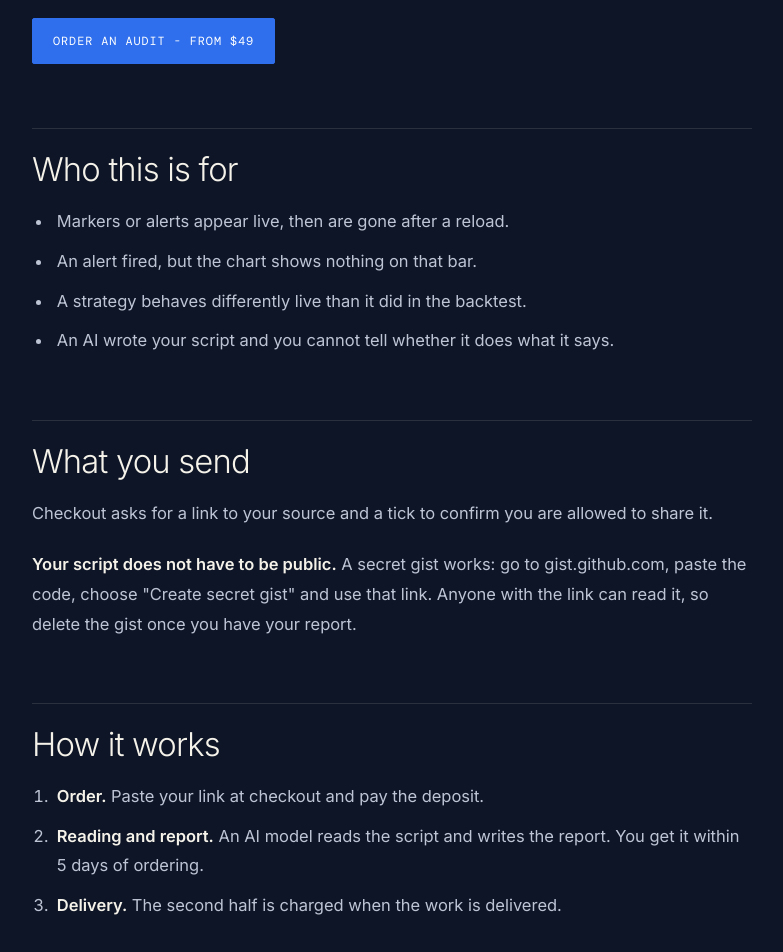
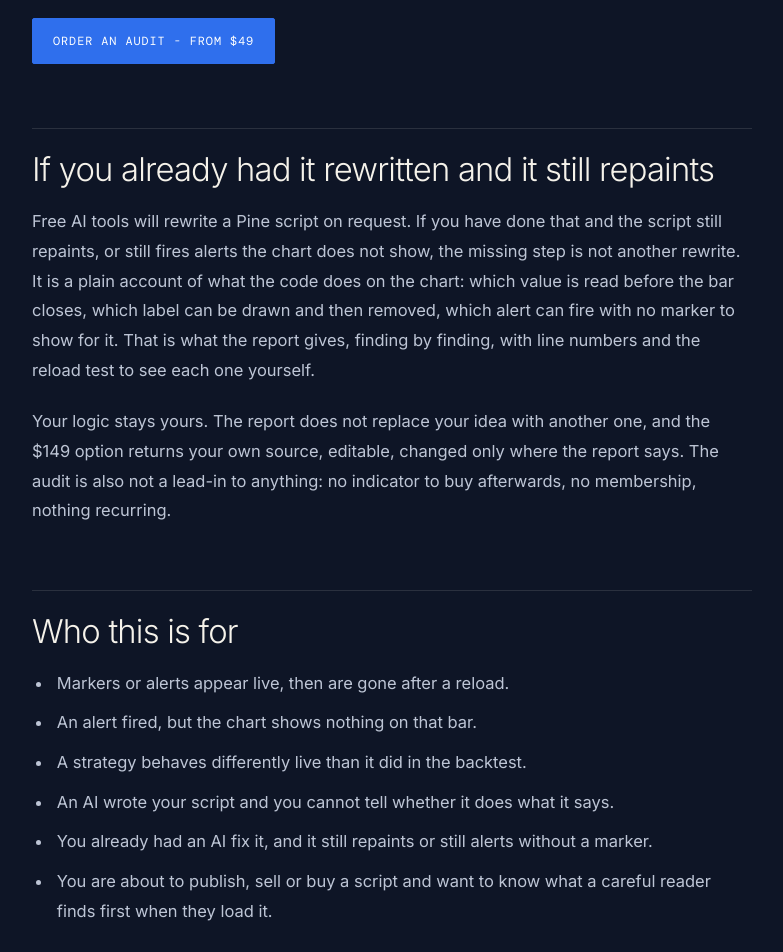
Before and after one commit to obekheet/taughttotrade-site, a plain HTML site: page audit.html in a window 1280 px wide. Shown: the part 740-1692 px from the top of the page, without its empty margins (248-1031 px from the left). Drawn offline with nearby package versions, Linux system fonts and the light colour scheme.

Commit message:
Audit page: positioning copy (already-rewritten hook, one price nothing recurring, act-on-it limit; H-19, H-21, H-22, H-23)
Co-Authored-By: Claude Fable 5.1 <noreply@anthropic.com>

```diff
--- a/audit.html
+++ b/audit.html
@@ -79,12 +79,17 @@ footer{background:var(--ink-2);border-top:1px solid var(--line);padding-block:56
 <p>This is for Pine scripts that compile but behave wrong, or change after a reload. You send one script. An AI model reads every line and writes the report. For each problem it finds, the report gives the line numbers and what happens, and most findings also say how to see it on a chart. For $149 you also get the code with those problems changed.</p>
 <p>First, try the free test. Note what the script shows on a few live bars, reload the chart, and compare. If the output changed, it repaints. The free <a href="/repaint-checker">repaint checker</a> can also flag known patterns in seconds.</p>
 <div class="article-actions"><a class="button" href="https://taughttotrade.gumroad.com/l/script-audit?utm_source=site&amp;utm_medium=audit-page&amp;utm_campaign=audit" target="_blank" rel="noopener">Order an audit - from $49</a></div>
+<h2>If you already had it rewritten and it still repaints</h2>
+<p>Free AI tools will rewrite a Pine script on request. If you have done that and the script still repaints, or still fires alerts the chart does not show, the missing step is not another rewrite. It is a plain account of what the code does on the chart: which value is read before the bar closes, which label can be drawn and then removed, which alert can fire with no marker to show for it. That is what the report gives, finding by finding, with line numbers and the reload test to see each one yourself.</p>
+<p>Your logic stays yours. The report does not replace your idea with another one, and the $149 option returns your own source, editable, changed only where the report says. The audit is also not a lead-in to anything: no indicator to buy afterwards, no membership, nothing recurring.</p>
 <h2>Who this is for</h2>
 <ul>
 <li>Markers or alerts appear live, then are gone after a reload.</li>
 <li>An alert fired, but the chart shows nothing on that bar.</li>
 <li>A strategy behaves differently live than it did in the backtest.</li>
 <li>An AI wrote your script and you cannot tell whether it does what it says.</li>
+<li>You already had an AI fix it, and it still repaints or still alerts without a marker.</li>
+<li>You are about to publish, sell or buy a script and want to know what a careful reader finds first when they load it.</li>
 </ul>
 <h2>What you send</h2>
 <p>Checkout asks for a link to your source and a tick to confirm you are allowed to share it.</p>
@@ -101,6 +106,7 @@ footer{background:var(--ink-2);border-top:1px solid var(--line);padding-block:56
 <tr><td>Report and fixed code</td><td>$74.50</td><td>$74.50</td><td>$149</td></tr>
 </tbody></table></div>
 <p>Payment runs through Gumroad. There is no acceptance step before the second charge: it is taken at delivery.</p>
+<p><strong>One price per script, nothing recurring.</strong> No renewal, no subscription, no second product offered at delivery. If your script is out of scope (protected, invite-only, closed-source, or over 1,000 lines), the deposit is refunded and nothing else is charged.</p>
 <h2>What is in scope</h2>
 <ul>
 <li>One script, up to 1,000 lines.</li>
@@ -130,6 +136,7 @@ alertcondition(turnDn, "Range filter turned down", "Range Filter Audit: filter t
 <li>AI reading can miss things or misjudge them. You can check any finding against your code by its line numbers, and most also say how to see it on a chart. No report can show you what it missed.</li>
 <li>Fixed code changes the problems named in the report and nothing else. It has not been run live, it can still have problems the report missed, and we have no sample of this option yet.</li>
 <li>It does not test whether a script makes money, and it gives no trade advice.</li>
+<li>A report is only useful if you can act on it. If you cannot edit Pine yourself and do not want the $149 option, the $49 report will tell you what is wrong and leave it that way.</li>
 </ul>
 <div class="article-actions"><a class="button" href="https://taughttotrade.gumroad.com/l/script-audit?utm_source=site&amp;utm_medium=audit-page&amp;utm_campaign=audit" target="_blank" rel="noopener">Order an audit - from $49</a><a class="back" href="https://taughttotrade.com/#prices">All prices</a></div>
 <p class="disclaimer"><em>Educational content only. Not financial advice. Nothing here is a recommendation to buy or sell anything.</em></p>
```
